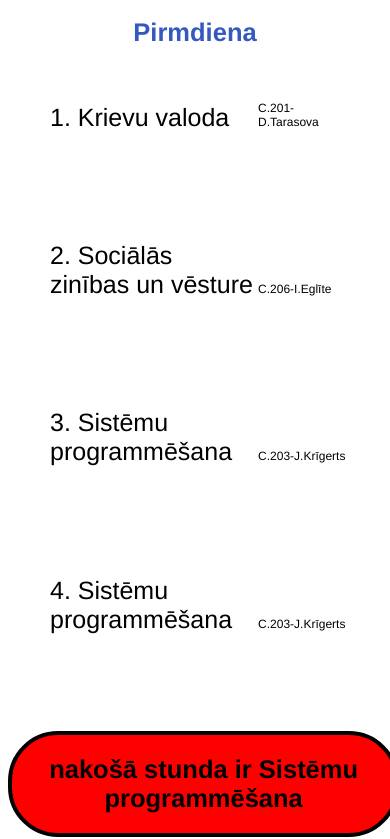
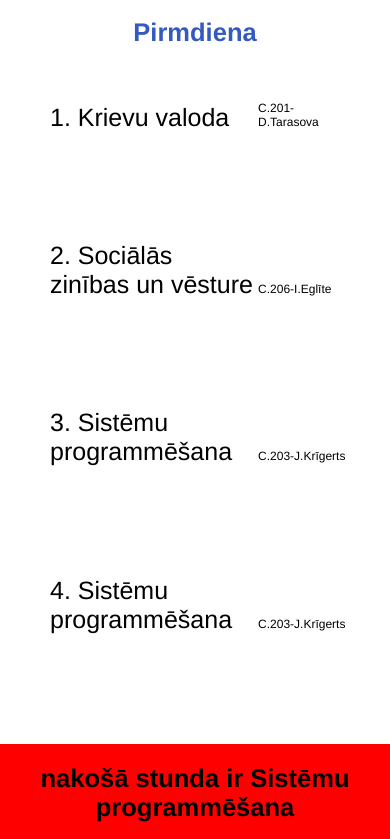
Before and after one commit to Chee3se/stundu-saraksts-IPa22, a React (Create React App) app: page / in a window 390 px wide. Shown: the part 10-849 px from the top of the page. Built offline with nearby package versions, Linux system fonts and the light colour scheme.

Commit message:
fix i guess

```diff
--- a/src/App.css
+++ b/src/App.css
@@ -53,9 +53,10 @@ li:last-child {
   width: fit-content;
   height: fit-content;
   justify-self: center;
-  padding-left: 20px;
-  padding-right: 20px;
   border-radius: 50px;
+  border: 4px solid black;
+}
+h2.Stunda {
   border: 4px solid black;
 }
 @media only screen and (max-width: 600px) {
@@ -69,9 +70,11 @@ li:last-child {
     bottom: 0px;
     position: fixed;
     background-color: red;
-    width: 88%;
+    width: 100vw;
     text-align: center;
-    margin-bottom: 5px;
+    border-radius: 0px;
+    border: none;
+    left: 0px;
   }
   .Stundas {
     display: grid;
```
